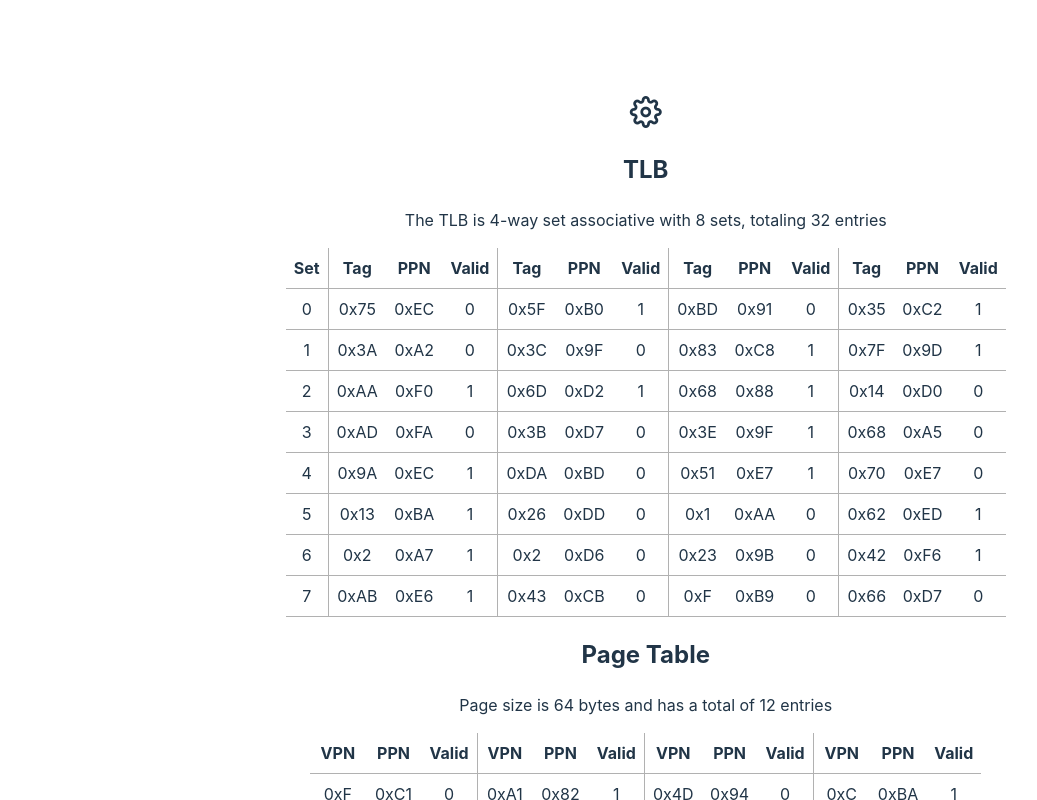
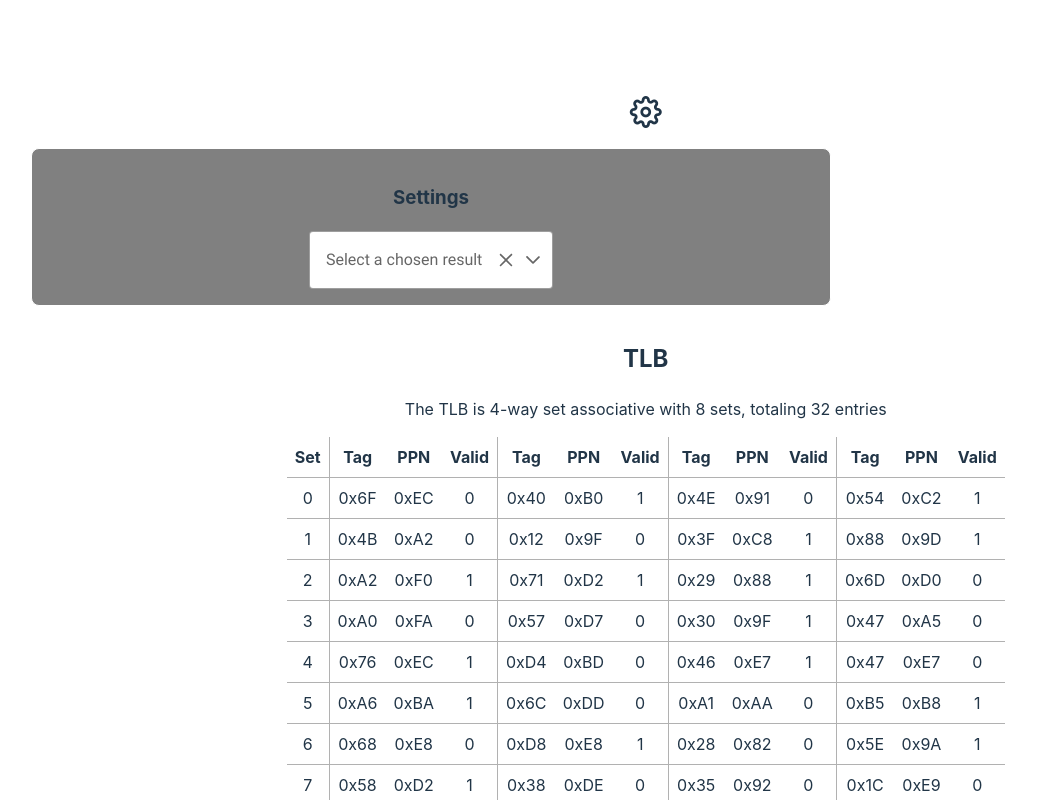
Before and after one commit to MahmoodSeoud/VMAT, a React (Vite) app: page / in a window 1280 px wide. Both pictures are taken after a click on the icon 646 px from the left and 112 px from the top of the page. Shown: the top 800 px of the page, without its empty margins (1-1038 px from the left). Built offline with nearby package versions, Linux system fonts and the light colour scheme.

Commit message:
More cases

```diff
--- a/src/App.css
+++ b/src/App.css
@@ -18,6 +18,16 @@
   align-items: center;
 }
 
+.settings-wrapper {
+  background-color: grey;
+  padding: 1rem;
+  margin: 1rem;
+  border-radius: 0.5rem;
+  width: 50em;
+  z-index: 1;
+  border: 1px solid white;
+
+}
 
 
 @media only screen and (max-width: 1550px) {
--- a/src/App.tsx
+++ b/src/App.tsx
@@ -3,17 +3,20 @@ import Page_table, { PAGE_TABLE_ENTRY } from './components/Page_table/Page_table
 import Input_table, { InputFields } from './components/Input_table/Input_table';
 import { useEffect, useState } from 'react';
 import Tlb_table, { TLB_TABLE_ENTRY } from './components/Tlb_table/Tlb_table';
+import { Dropdown } from 'primereact/dropdown';
+
 
 import 'primeicons/primeicons.css';
+import { SelectItemOptionsType } from 'primereact/selectitem';
 
 
 
 // --------- Glossary
-// VPN : Virtual Page Number (TLB tag + TLB correctIndex)
+// VPN : Virtual Page Number (TLB tag + TLB Index)
 // PPN : Physical Page Number, PPO : Physical Page Offset
 // TLB : Translation Lookaside Buffer
 // VPT : Virtual Page Table , VPI : Virtual Page Index, VPO : Virtual Page Offset
-// TLBI : TLB correctIndex
+// TLBI : TLB Index
 // TLBT : TLB tag
 // VA : Virtual Address
 // ------
@@ -54,7 +57,7 @@ export type BaseConversion = typeof baseConversionMap[keyof typeof baseConversio
 export type AddressPrefix = typeof addressPrefixMap[keyof typeof addressPrefixMap];
 export type InputField = typeof InputFieldsMap[keyof typeof InputFieldsMap];
 // TODO: add the PageHit case
-export type Result = Pick<typeof InputFieldsMap, 'TLBHIT' | 'PageFault'>[keyof Pick<typeof InputFieldsMap, 'TLBHIT' | 'PageFault'>];
+export type Result = Pick<typeof InputFieldsMap, 'TLBHIT' | 'PageFault'>[keyof Pick<typeof InputFieldsMap, 'TLBHIT' | 'PageFault'>] | 'PageHit';
 export type Bit = typeof bitMap[keyof typeof bitMap];
 // ------
 
@@ -75,6 +78,7 @@ const VPO = Math.log2(pageSize);
 const TLBI = Math.log2(TLBSets);
 const PPN = createRandomNumberWith(8);
 
+
 const virtualAddressBitWidth = createRandomNumber(10, 14); // VAS
 const physicalAddressBitWidth = PPN.toString(2).length + VPO;
 
@@ -87,20 +91,12 @@ const addressInBits = [...generatedVirtualAddress.toString(2)];
 const VPO_bits: string = addressInBits.splice(-VPO).join('');     // VPO_bits = the last VPO bits of the address / log2(pageSize)
 const TLBI_bits: string = addressInBits.splice(-TLBI).join('');     // TLBI_bits = the next TLBI bits of the address / log2(sets)
 const TLBT_bits: string = addressInBits.join('');     // TLBT_bits = the remaining bits of the address
+const VPN = Number("0b" + TLBT_bits + TLBI_bits).toString(16);
 
 // ----------- Test choices
-const ChosenResult: Result = InputFieldsMap.TLBHIT;
 const ChosenAddressPrefix: AddressPrefix = addressPrefixMap.Hexadecimal;
 const ChosenBaseConversion: BaseConversion = baseConversionMap.Hexadecimal;
 // -----------
-
-
-// ----------- Helper functions
-
-function reverseString(str: string) {
-  str.split("").reverse().join("");
-}
-// ------------
 
 // create a random number from bitlength by taking a random number between
 // the previous number of bits and the current max of the bits we want
@@ -132,8 +128,7 @@ function createTableEntry<TObj extends TLB_TABLE_ENTRY | PAGE_TABLE_ENTRY>(entry
   const ppn: number = createRandomNumberWith(8);
   // create unique TLBT address
   const tag: number = createUniqe(Number('0b' + TLBT_bits))
-
-  const vpn: number = createRandomNumber(0, createRandomNumberWith(4 * 2));
+  const vpn: number = createUniqe(Number(VPN))
 
   let newEntry: TObj;
   if (isPageTableEntry(entry)) {
@@ -184,7 +179,7 @@ function createTableEntries<TObj extends TLB_TABLE_ENTRY | PAGE_TABLE_ENTRY>(
 
 
 // TLB  table information
-const NumTlbEntries: number = TLBSets * TLBWays;
+// const NumTlbEntries: number = TLBSets * TLBWays;
 //const TLB_TABLE: TLB_TABLE_ENTRY[][] = createTLBEntries(TLBWays, TLBSets);
 const tlbTableEntry = createTableEntry<TLB_TABLE_ENTRY>({ tag: 0, ppn: 0, valid: 0 });
 const TLB_TABLE: TLB_TABLE_ENTRY[][] = createTableEntries<TLB_TABLE_ENTRY>(
@@ -217,6 +212,7 @@ let empty: InputFields = {
 function App(): JSX.Element {
   const [facit, setFacit] = useState<InputFields>(empty);
   const [showSettings, setShowSettings] = useState<boolean>(false);
+  const [ChosenResult, setChosenResult] = useState<Result>(InputFieldsMap.PageFault);
 
   console.log("facit", facit)
   const testing = true;
@@ -243,14 +239,12 @@ function App(): JSX.Element {
   // Setting the facit to the correct result
   useEffect(() => {
     setFacit(createFacit(ChosenResult));
-  }, [0])
+  }, [ChosenResult])
 
   // TODO : Add the page hit case
   // TODO: Make the facit required and complete this function
   // POSTCONDITION : sets facit object in the Facit state
   function createFacit(ChosenResult: Result): InputFields {
-
-
 
     // Convert the bits to a number
     const TLBI_value: number = Number(addressPrefixMap.Binary + TLBI_bits);
@@ -266,6 +260,7 @@ function App(): JSX.Element {
       PPN: '',
       PhysicalAddress: ''
     }
+
 
     switch (ChosenResult) {
       case InputFieldsMap.TLBHIT:
@@ -284,7 +279,6 @@ function App(): JSX.Element {
         dummyIndex.ppn = createRandomNumberWith(8);
 
 
-        const VPN = Number("0b" + TLBT_bits + TLBI_bits).toString(16);
         facitObj = {
           VirtualAddress: generatedVirtualAddress.toString(2),
           VPN: VPN,
@@ -299,9 +293,33 @@ function App(): JSX.Element {
 
         break;
       case InputFieldsMap.PageFault:
-        console.log("Page hit")
+
+        //  Case 1: VPN DOES NOT exists in Page Tables
+
+        // Case 2: VPN EXISTS and VALID bit is 0
+
+        // 50% 50% of having a VPN address, but with valid bit 0
+        if (Math.random() > 0.5) {
+          const dummy = PAGE_TABLE[Math.floor(Math.random() * PAGE_TABLE.length)][Math.floor(Math.random() * PAGE_TABLE[0].length)];
+          dummy.vpn = Number("0x" + VPN)
+          dummy.valid = 0
+        }
+
+        facitObj = {
+          VirtualAddress: generatedVirtualAddress.toString(2),
+          VPN: VPN,
+          TLBI: TLBI_value.toString(16),
+          TLBT: TLBT_value.toString(16),
+          TLBHIT: 'N',
+          PageFault: 'Y',
+          PPN: '',
+          PhysicalAddress: ''
+        }
+        console.log("Page Fault")
         break;
       // TODO: Add the page hit case
+      case "PageHit":
+        break;
       default:
         console.log("No case found");
         break;
@@ -311,20 +329,44 @@ function App(): JSX.Element {
     return facitObj;
   }
 
+  // TODO: Add the third chosen result case
+  const chosenResultsItemArr: SelectItemOptionsType = [
+    {
+      name: InputFieldsMap.TLBHIT,
+      code: InputFieldsMap.TLBHIT
+    },
+    {
+      name: InputFieldsMap.PageFault,
+      code: InputFieldsMap.PageFault
+    }
+  ]
+
 
   return (
     <>
 
-{/*       <AiFillSetting
-        size={24}
+      <i
+        className="pi pi-cog"
+        style={{ fontSize: '2em', cursor: 'pointer' }}
         onClick={() => setShowSettings(!showSettings)}
-      /> */}
+      />
 
-<i
-
-className="pi pi-cog"
-style={{fontSize: '2em', cursor: 'pointer'}}
-/>
+      {showSettings && (
+        <>
+          <div className='settings-wrapper'>
+            <h3>Settings</h3>
+            <Dropdown
+              value={ChosenResult}
+              onChange={(e) => setChosenResult(e.value)}
+              optionLabel="name"
+              options={chosenResultsItemArr}
+              showClear
+              placeholder="Select a chosen result"
+              className="w-full md:w-14rem"
+            />
+          </div>
+        </>
+      )}
 
 
       <div
--- a/src/components/Input_table/Input_table.tsx
+++ b/src/components/Input_table/Input_table.tsx
@@ -55,7 +55,7 @@ function getElementValuesFrom(className: string): string {
 // the main memory. The PPN is used to translate the virtual addresses
 // into physical addresses.
 
-// vpm = Virtual Page Number
+// vpn = Virtual Page Number
 // It refers to the identification number assigned to a virtual page in
 // the virtual memory space. The VPN is used for addressing and managing pages
 // in the virtual memory, allowing the mapping of virtual addresses to physical addresses.
@@ -82,6 +82,7 @@ let emptyInput: InputFields = {
     PPN: ''
 }
 function Input_table({ VirtualAddress, addressPrefix, baseConversion, pageSize, virtualAddressWidth, physcialAddressWidth, facit }: Input_tableProps): JSX.Element {
+    pageSize
 
     const [input, setInput] = useState<InputFields>({
         VirtualAddress: '',
@@ -96,6 +97,10 @@ function Input_table({ VirtualAddress, addressPrefix, baseConversion, pageSize,
 
     const [isMouseDown, setIsMouseDown] = useState(false);
     const [color, setColor] = useState<string>('green');
+    const [isFocused, setIsFocused] = useState(false);
+
+    const ppnRef = useRef<HTMLInputElement>(null);
+
     const toast = useRef<Toast>(null);
 
     function showSuccess() {
@@ -108,7 +113,6 @@ function Input_table({ VirtualAddress, addressPrefix, baseConversion, pageSize,
     }
 
 
-
     useEffect(() => {
         console.log('inputField changed', input);
 
@@ -117,6 +121,14 @@ function Input_table({ VirtualAddress, addressPrefix, baseConversion, pageSize,
             showSuccess();
         }
     }, [input])
+
+
+
+    // Check if the user has clicked on the input field
+    useEffect(() => {
+        console.log('isFocused: ', isFocused);
+    }, [isFocused]);
+
 
     function handleMouseDown(e: React.MouseEvent) {
 
@@ -156,8 +168,6 @@ function Input_table({ VirtualAddress, addressPrefix, baseConversion, pageSize,
             }
         }
 
-
-
         for (let i = 0; i < bitElements.length; i++) {
             const isHighligted = textElements[i].classList.contains('highlight');
 
@@ -166,8 +176,6 @@ function Input_table({ VirtualAddress, addressPrefix, baseConversion, pageSize,
                 textElements[i].style.backgroundColor = '';
             }
         }
-
-
     }
 
     // TODO: Please fix all the any's
@@ -226,17 +234,20 @@ function Input_table({ VirtualAddress, addressPrefix, baseConversion, pageSize,
     }
 
     /*     // To determine the physical address bits width when it is not explicitly given,
-        // you need to consider the relationship between the virtual address space,
-        // the page size, and the physical memory size.
-        const numOfPages = (2 ** virtualAddressWidth) / pageSize;
-        const physicalPageMemory = numOfPages * pageSize;
-        const physAddressWidth = Math.floor(Math.log2(physicalPageMemory)); */
+         // you need to consider the relationship between the virtual address space,
+         // the page size, and the physical memory size.
+         const numOfPages = (2 ** virtualAddressWidth) / pageSize;
+         const physicalPageMemory = numOfPages * pageSize;
+         const physAddressWidth = Math.floor(Math.log2(physicalPageMemory)); */
 
 
 
     function validateFieldInput(inputFieldName: InputField): boolean {
         // TODO: nice to have (in the settings menu)
         // incremental correct feedback
+
+        // If PPN eller phys og at ev ikke findes, så skal den return false;
+        //ppnRef.current?.onfocus
         return input[inputFieldName] == facit[inputFieldName]
     }
 
@@ -490,6 +501,8 @@ function Input_table({ VirtualAddress, addressPrefix, baseConversion, pageSize,
                                                 <input
                                                     className={`${validateFieldInput(InputFieldsMap.PPN) ? ' correct' : ''}`}
                                                     onChange={(ev) => handleInputChange(ev, InputFieldsMap.PPN)}
+                                                    onFocus={() => setIsFocused(true)}
+                                                    onBlur={() => setIsFocused(false)}
                                                 />
                                             </td>
                                             <button className={'insert-facit-btn'} onClick={(ev) => insertFacit(InputFieldsMap.PPN, ev)}>Insert facit</button>
--- a/src/main.tsx
+++ b/src/main.tsx
@@ -1,4 +1,3 @@
-import React from 'react'
 import ReactDOM from 'react-dom/client'
 import App from './App.tsx'
 import './index.css'
```
